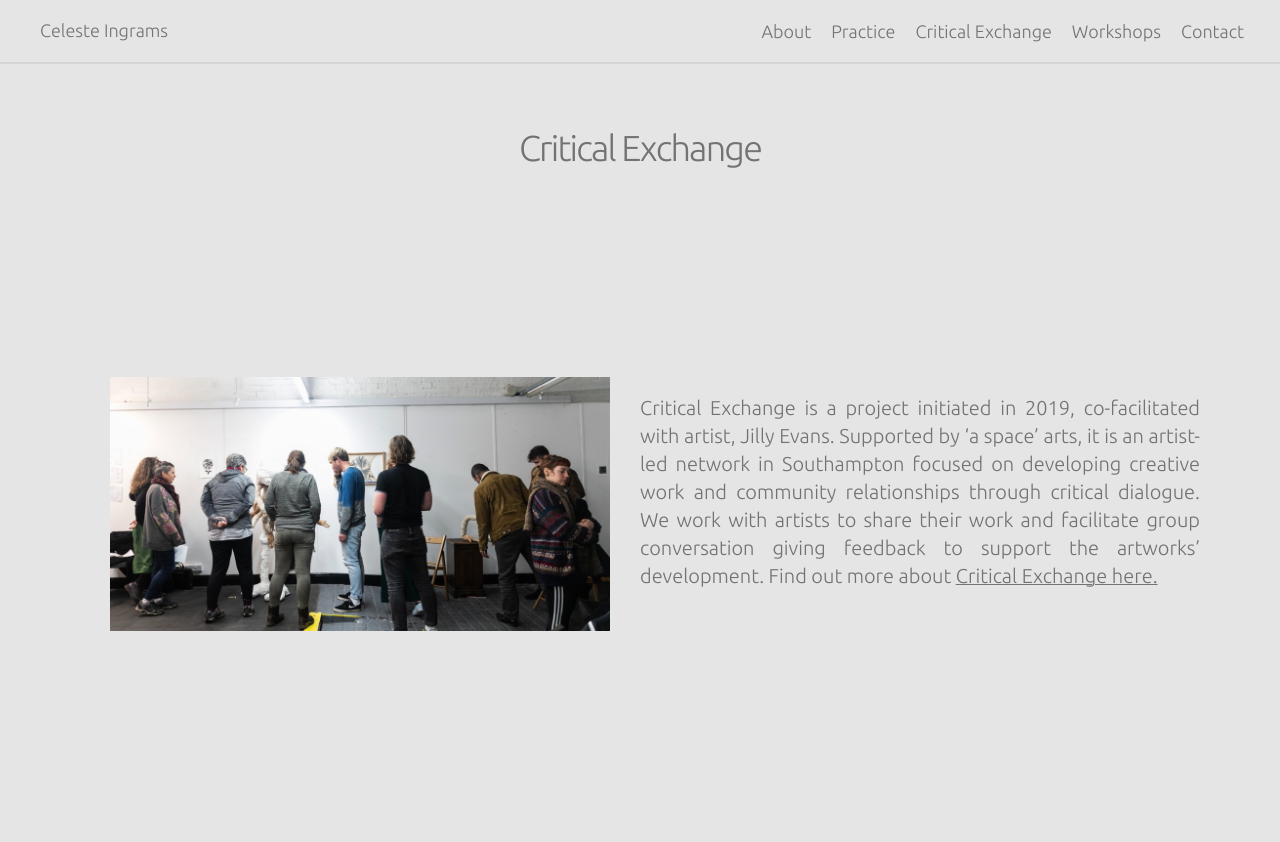
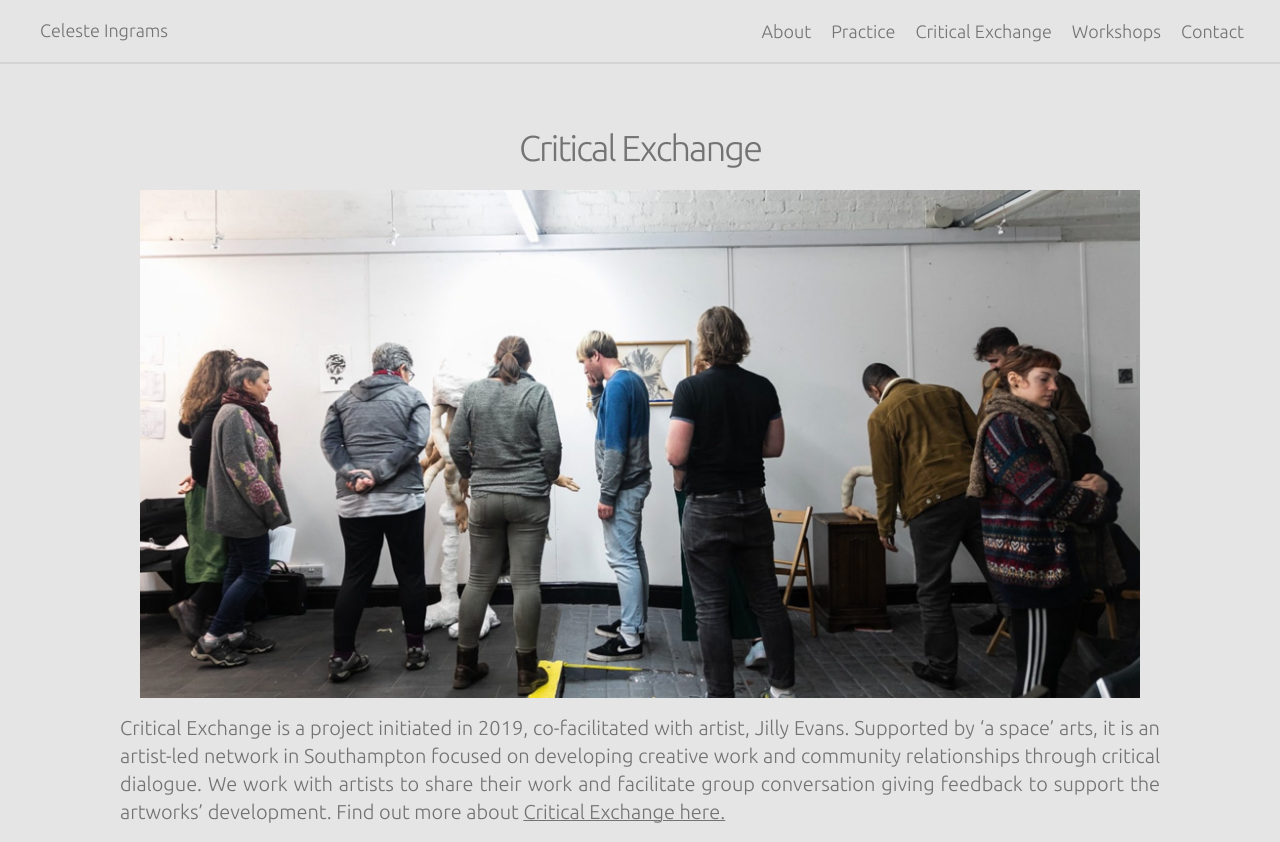
Before and after one commit to VivienIngrams/CelesteIngrams, a Next.js app: page /critical-exchange in a window 1280 px wide. Before the commit the page ends 800 px from the top, so only its background shows below. Built offline with nearby package versions, Linux system fonts and the light colour scheme.

Commit message:
Sorting videos by date

```diff
--- a/app/critical-exchange/page.tsx
+++ b/app/critical-exchange/page.tsx
@@ -10,17 +10,17 @@ const CriticalExchange = () => {
           Critical Exchange
         </h1>
       </div>
-      <div className="w-full h-full md:h-[75vh] flex flex-col items-center justify-center lg:grid lg:grid-cols-2">
-        <div className="pt-6 h-full  flex flex-col justify-center items-center">
+      <div className="w-full h-full md:h-[75vh] flex flex-col items-center justify-center ">
+        <div className="pt-12 h-full  flex flex-col justify-center items-center">
           <Image
             src="/images/Critical-exchange.jpg"
             alt="Critical Exchange meeting"
-            width={500}
-            height={300}
+            width={1000}
+            height={600}
           />
         </div>
         <div className="lg:h-full text-justify flex flex-col justify-center items-center">
-          <p className="my-4">
+          <p className="my-4 mx-10">
             Critical Exchange is a project initiated in 2019, co-facilitated
             with artist, Jilly Evans. Supported by ‘a space’ arts, it is an
             artist-led network in Southampton focused on developing creative
--- a/app/videos/page.tsx
+++ b/app/videos/page.tsx
@@ -6,14 +6,25 @@ import {client} from "../../client.js";
 interface VideosType {
   title: string;
   url: string;
+  date: string;
 }
 const Practice: React.FC = async () => {
 
   const videos = await client.fetch<VideosType[]>(`*[_type == "video"]{
     title,
     url,
+    date,
       }`)
-// console.log(videos);
+
+      const sortedVideoData = [...videos].sort((a, b) => {
+        const dateA = new Date(a.date).getTime();
+        const dateB = new Date(b.date).getTime();
+        return dateB - dateA;
+      });
+
+      // Debugging: Log the sorted data
+      console.log("Sorted video Data:", sortedVideoData);
+
   return (
     <main
       id="Videos"
--- a/package.json
+++ b/package.json
@@ -2,6 +2,7 @@
   "name": "celeste",
   "version": "0.1.0",
   "private": true,
+  "type": "module",
   "scripts": {
     "dev": "next dev",
     "build": "next build",
--- a/sanity/schemaTypes/video.ts
+++ b/sanity/schemaTypes/video.ts
@@ -15,6 +15,11 @@ export default defineType({
       title: "URL",
       type: "url",
     }),
+    defineField({
+      name: "date",
+      title: "Date of video creation",
+      type: "date",
+    }),
   ],
   preview: {
     select: {
```
